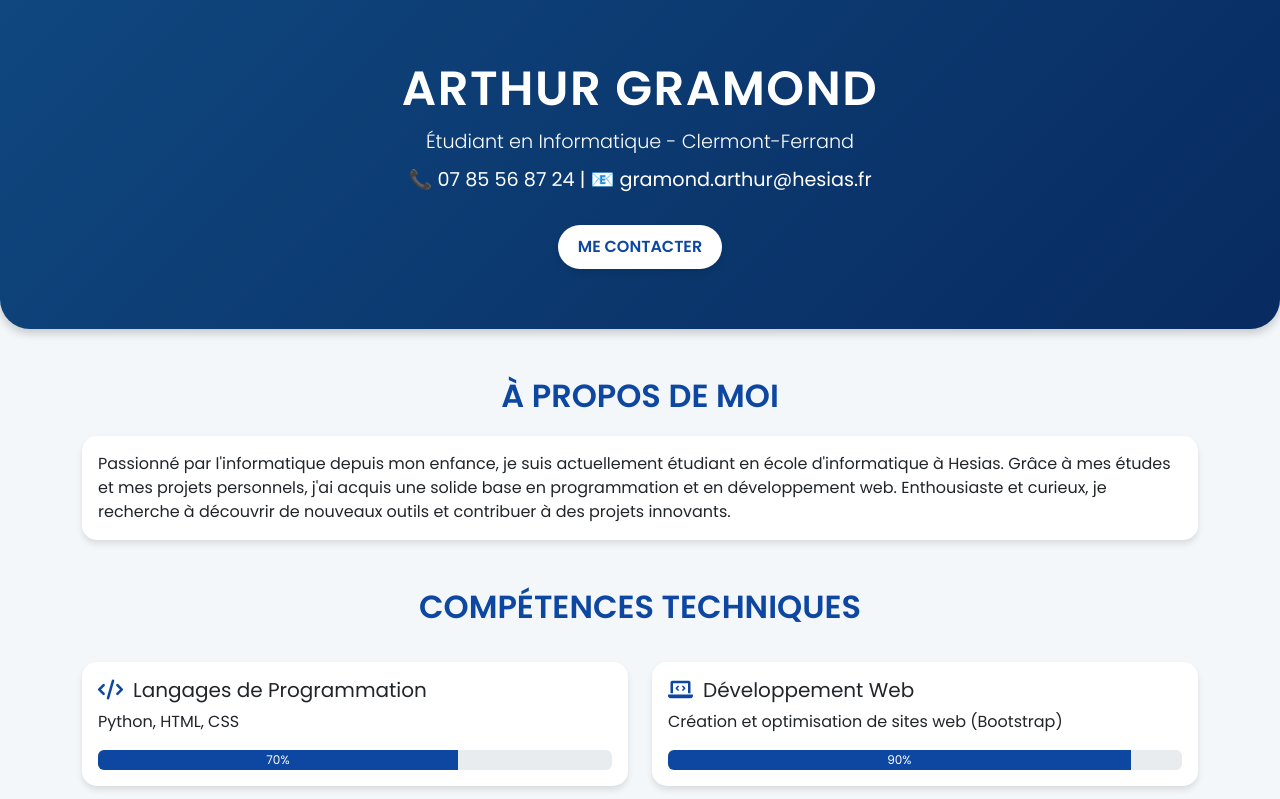
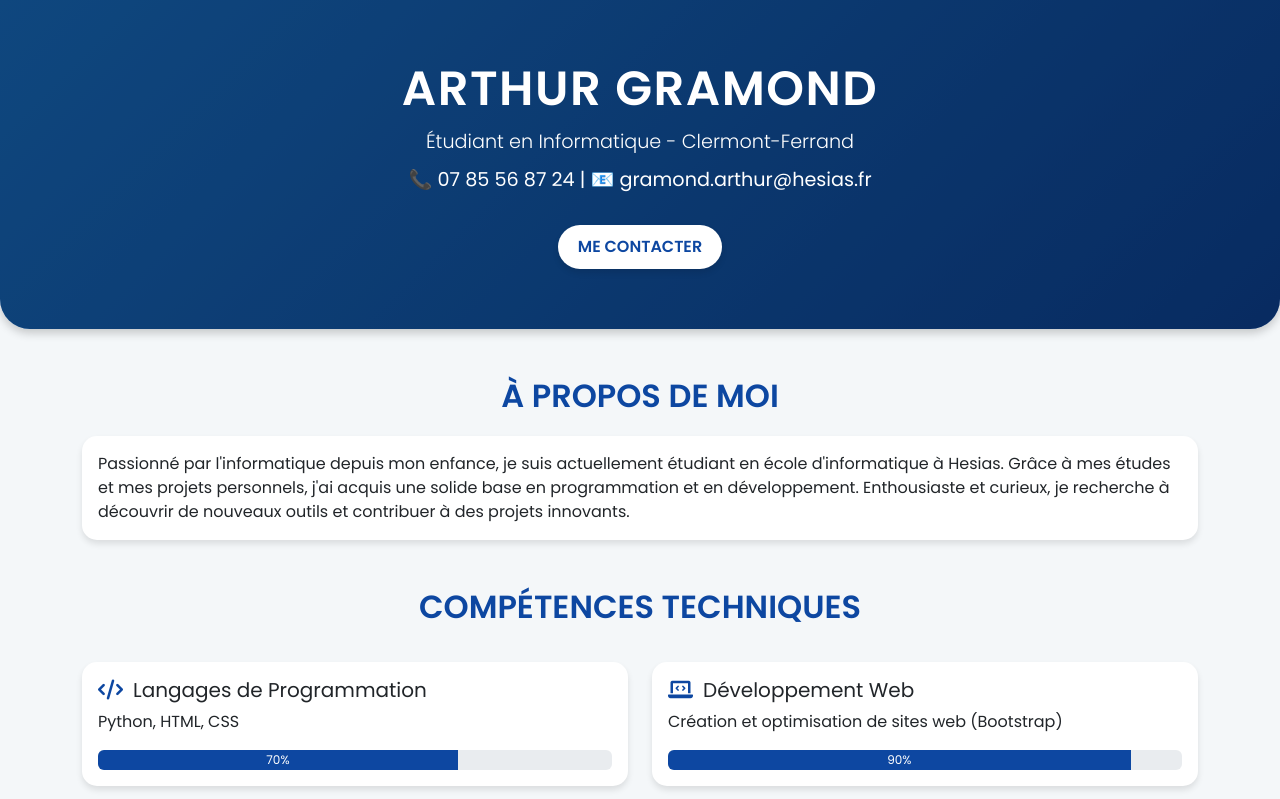
Before and after one commit to Arthur-gmd/CVARTHUR, a plain HTML site: page index.html in a window 1280 px wide. Shown: the top 799 px of the page. Drawn offline with nearby package versions, Linux system fonts and the light colour scheme.

Commit message:
Update index.html

```diff
--- a/index.html
+++ b/index.html
@@ -29,7 +29,7 @@
             <h2 class="section-title text-center">À Propos de Moi</h2>
             <div class="card">
                 <div class="card-body">
-                    <p class="card-text">Passionné par l'informatique depuis mon enfance, je suis actuellement étudiant en école d'informatique à Hesias. Grâce à mes études et mes projets personnels, j'ai acquis une solide base en programmation et en développement web. Enthousiaste et curieux, je recherche à découvrir de nouveaux outils et contribuer à des projets innovants.</p>
+                    <p class="card-text">Passionné par l'informatique depuis mon enfance, je suis actuellement étudiant en école d'informatique à Hesias. Grâce à mes études et mes projets personnels, j'ai acquis une solide base en programmation et en développement. Enthousiaste et curieux, je recherche à découvrir de nouveaux outils et contribuer à des projets innovants.</p>
                 </div>
 
             </div>
```
